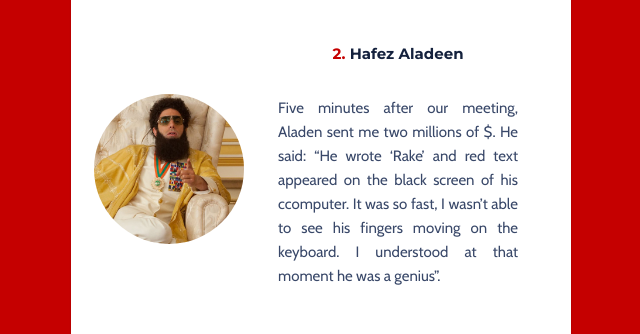
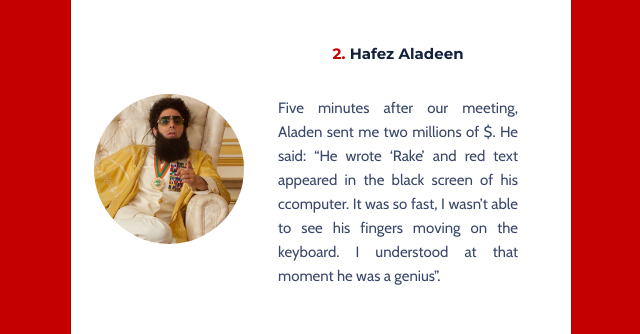
Before and after one commit to baphorn/profile, a plain HTML site: page index.html in a window 1280 px wide. Shown: the part 1031-1365 px from the top of the page, 319-959 px from the left. Drawn offline with nearby package versions, Linux system fonts and the light colour scheme.

Commit message:
changed the text

```diff
--- a/index.html
+++ b/index.html
@@ -69,7 +69,7 @@
                 <td>
                   <h3><span class="number">2. </span>Hafez Aladeen</h3>
                   <p>
-                    Five minutes after our meeting, Aladen sent me two millions of $. He said: “He wrote ‘Rake’ and red text appeared on the black screen of his ccomputer. It was so fast, I wasn’t able to see his fingers moving on the keyboard. I understood at that moment he was a genius”.
+                    Five minutes after our meeting, Aladen sent me two millions of $. He said: “He wrote ‘Rake’ and red text appeared in the black screen of his ccomputer. It was so fast, I wasn’t able to see his fingers moving on the keyboard. I understood at that moment he was a genius”.
                   </p>
                 </td>
               </tr>
```
